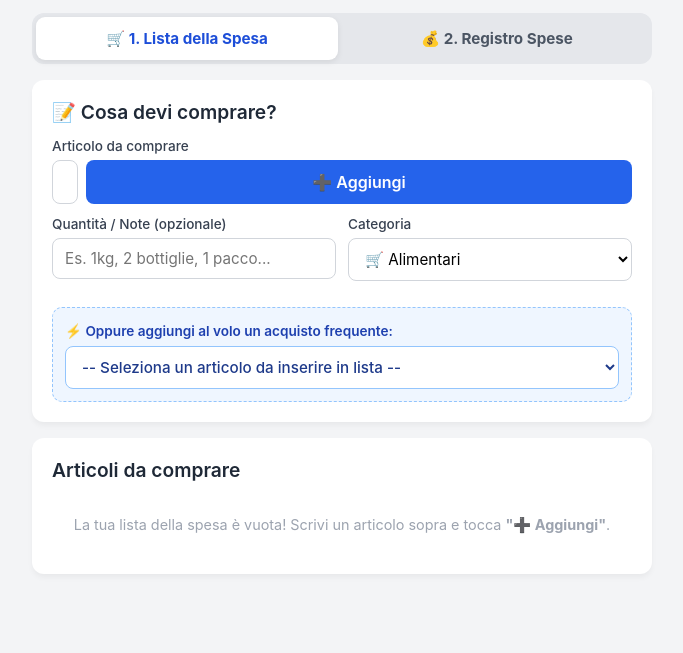
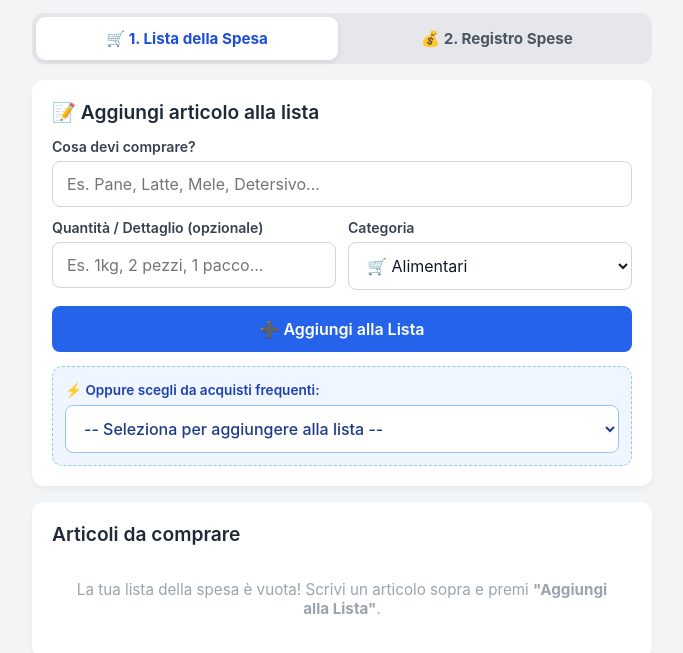
Before and after one commit to gdistaso/spese-tracker, a plain HTML site: page index.html in a window 1280 px wide. Shown: the part 75-728 px from the top of the page, without its empty margins (298-981 px from the left). Drawn offline with Linux system fonts and the light colour scheme.

Commit message:
Add files via upload

```diff
--- a/app.js
+++ b/app.js
@@ -4,7 +4,7 @@
 let expenses = JSON.parse(localStorage.getItem("expenses")) || [];
 let currentFilter = "ALL";
 
-// Lista iniziale degli acquisti frequenti
+// Lista iniziale degli acquisti frequenti (Pulita e corretta)
 const DEFAULT_FREQUENT_ITEMS = [
   { desc: "Pane", cat: "Alimentari", store: "Panetteria" },
   { desc: "Pasta", cat: "Alimentari", store: "Supermercato" },
@@ -18,6 +18,12 @@ const DEFAULT_FREQUENT_ITEMS = [
 ];
 
 let frequentItems = JSON.parse(localStorage.getItem("frequent_items")) || DEFAULT_FREQUENT_ITEMS;
+
+// Pulizia automatica di eventuali caratteri corrotti ereditati in precedenza
+frequentItems = frequentItems.map(item => ({
+  ...item,
+  desc: item.desc.replace(/\uFFFD|\?/g, "è")
+}));
 
 // LISTA DELLA SPESA (Memorizzata nel browser)
 let shoppingList = JSON.parse(localStorage.getItem("shopping_list")) || [];
@@ -140,13 +146,13 @@ function renderShoppingList() {
 }
 
 function addShoppingItem(name, quantity, category) {
-  const cleanName = name.trim();
+  const cleanName = (name || "").trim();
   if (!cleanName) return;
 
   const newItem = {
     id: Date.now() + Math.floor(Math.random() * 1000),
     name: cleanName,
-    quantity: quantity ? quantity.trim() : "",
+    quantity: (quantity || "").trim(),
     category: category || "Alimentari",
     checked: false,
   };
@@ -156,7 +162,7 @@ function addShoppingItem(name, quantity, category) {
   renderShoppingList();
 }
 
-// Invio modulo per aggiungere articolo alla lista della spesa
+// Aggiunta articolo dal modulo
 shoppingForm.addEventListener("submit", function (e) {
   e.preventDefault();
   const name = shoppingItemNameInput.value;
@@ -169,7 +175,7 @@ shoppingForm.addEventListener("submit", function (e) {
   shoppingItemNameInput.focus();
 });
 
-// Spunta articolo nella lista della spesa
+// Spunta/Despunta articolo
 window.toggleShoppingItem = function (id) {
   shoppingList = shoppingList.map((item) => {
     if (item.id === id) {
@@ -181,36 +187,34 @@ window.toggleShoppingItem = function (id) {
   renderShoppingList();
 };
 
-// Elimina articolo dalla lista della spesa
+// Elimina articolo
 window.deleteShoppingItem = function (id) {
   shoppingList = shoppingList.filter((item) => item.id !== id);
   saveShoppingList();
   renderShoppingList();
 };
 
-// Cancella tutti gli articoli spuntati
+// Cancella spuntati
 clearCheckedShoppingBtn.addEventListener("click", function () {
   shoppingList = shoppingList.filter((item) => !item.checked);
   saveShoppingList();
   renderShoppingList();
 });
 
-// CONVERTI ARTICOLO DELLA SPESA IN SPESA REGISTRATA
+// Converti articolo della spesa in spesa pagata
 window.convertShoppingItemToExpense = function (id) {
   const item = shoppingList.find((i) => i.id === id);
   if (!item) return;
 
-  // 1. Passa alla scheda "2. Registro Spese"
+  // Passa al Registro Spese
   switchTab("expenses");
 
-  // 2. Precompila i campi nel registro spese
   descriptionInput.value = item.name;
   categorySelect.value = item.category || "Alimentari";
   quantityInput.value = 1;
   amountInput.value = "";
   amountInput.focus();
 
-  // 3. Spunta l'articolo nella lista come completato
   item.checked = true;
   saveShoppingList();
   renderShoppingList();
@@ -221,7 +225,7 @@ window.convertShoppingItemToExpense = function (id) {
 // ==============================================================================
 function renderFrequentDropdowns() {
   quickSelect.innerHTML = '<option value="">-- Seleziona o inserisci una nuova spesa sotto --</option>';
-  shoppingQuickSelect.innerHTML = '<option value="">-- Seleziona un articolo da inserire in lista --</option>';
+  shoppingQuickSelect.innerHTML = '<option value="">-- Seleziona per aggiungere alla lista --</option>';
 
   frequentItems.forEach((item, index) => {
     const storeInfo = item.store ? ` (${item.store})` : "";
@@ -244,7 +248,7 @@ function saveFrequentItems() {
   localStorage.setItem("frequent_items", JSON.stringify(frequentItems));
 }
 
-// Aggiungi al volo alla lista della spesa dall'elenco frequenti:
+// Aggiungi subito da frequenti alla lista della spesa
 shoppingQuickSelect.addEventListener("change", function () {
   const selectedIndex = this.value;
   if (selectedIndex === "") return;
@@ -256,7 +260,7 @@ shoppingQuickSelect.addEventListener("change", function () {
   }
 });
 
-// Seleziona acquisto frequente nel registro spese:
+// Compila campi nel registro spese da frequenti
 quickSelect.addEventListener("change", function () {
   const selectedIndex = this.value;
   if (selectedIndex === "") {
@@ -276,7 +280,7 @@ quickSelect.addEventListener("change", function () {
   }
 });
 
-// Elimina voce dagli acquisti frequenti:
+// Elimina voce frequente
 deleteFrequentBtn.addEventListener("click", function () {
   const selectedIndex = quickSelect.value;
   if (selectedIndex === "") return;
@@ -366,7 +370,6 @@ filterCategorySelect.addEventListener("change", function (event) {
   renderExpenses();
 });
 
-// Aggiunta nuova spesa nel registro
 expenseForm.addEventListener("submit", function (event) {
   event.preventDefault();
 
@@ -381,7 +384,7 @@ expenseForm.addEventListener("submit", function (event) {
     return;
   }
 
-  // Auto-apprendimento negli acquisti frequenti
+  // Auto-apprendimento
   const alreadyExists = frequentItems.some(
     (item) => item.desc.toLowerCase() === description.toLowerCase()
   );
@@ -432,7 +435,7 @@ clearAllBtn.addEventListener("click", function () {
 });
 
 // ==============================================================================
-// 7. AVVIO INIZIALE (La Lista della Spesa è la scheda predefinita all'avvio)
+// 7. AVVIO INIZIALE
 // ==============================================================================
 renderFrequentDropdowns();
 renderShoppingList();
--- a/index.html
+++ b/index.html
@@ -4,7 +4,7 @@
   <meta charset="UTF-8">
   <meta name="viewport" content="width=device-width, initial-scale=1.0">
   <title>Gestore Spese & Lista della Spesa</title>
-  <link rel="stylesheet" href="style.css">
+  <link rel="stylesheet" href="style.css?v=2.1">
 </head>
 <body>
   <div class="container">
@@ -13,7 +13,7 @@
       <p class="subtitle">Prima pianifichi la spesa, poi registri i costi</p>
     </header>
 
-    <!-- Navigazione a Schede: La Lista della Spesa viene PRIMA -->
+    <!-- Navigazione a Schede: La Lista della Spesa viene al 1° Posto -->
     <nav class="nav-tabs">
       <button type="button" class="tab-btn active" id="tab-shopping-btn">
         🛒 1. Lista della Spesa <span id="shopping-badge" class="badge-count">0</span>
@@ -24,25 +24,28 @@
     </nav>
 
     <!-- ===================================================================== -->
-    <!-- SCHEDA 1 (PRINCIPALE): LISTA DELLA SPESA (Cosa devi comprare)         -->
+    <!-- SCHEDA 1 (PRINCIPALE): LISTA DELLA SPESA                              -->
     <!-- ===================================================================== -->
     <main id="tab-shopping-view" class="tab-view active">
       <section class="form-section">
-        <h2>📝 Cosa devi comprare?</h2>
+        <h2>📝 Aggiungi articolo alla lista</h2>
 
         <form id="shopping-form">
           <div class="form-group">
-            <label for="shopping-item-name">Articolo da comprare</label>
-            <div class="input-with-button">
-              <input type="text" id="shopping-item-name" placeholder="Es. Pane, Mele, Caffè, Detersivo..." required autocomplete="off">
-              <button type="submit" class="btn-primary btn-add">➕ Aggiungi</button>
-            </div>
+            <label for="shopping-item-name">Cosa devi comprare?</label>
+            <input
+              type="text"
+              id="shopping-item-name"
+              placeholder="Es. Pane, Latte, Mele, Detersivo..."
+              required
+              autocomplete="off"
+            >
           </div>
 
           <div class="form-row">
             <div class="form-group">
-              <label for="shopping-quantity">Quantità / Note (opzionale)</label>
-              <input type="text" id="shopping-quantity" placeholder="Es. 1kg, 2 bottiglie, 1 pacco...">
+              <label for="shopping-quantity">Quantità / Dettaglio (opzionale)</label>
+              <input type="text" id="shopping-quantity" placeholder="Es. 1kg, 2 pezzi, 1 pacco...">
             </div>
 
             <div class="form-group">
@@ -56,14 +59,18 @@
               </select>
             </div>
           </div>
+
+          <button type="submit" class="btn-primary" id="btn-add-shopping">
+            ➕ Aggiungi alla Lista
+          </button>
         </form>
 
-        <!-- Scorciatoia: aggiungi velocemente da acquisti frequenti -->
-        <div class="quick-select-group" style="margin-top: 14px; margin-bottom: 0;">
-          <label for="shopping-quick-select">⚡ Oppure aggiungi al volo un acquisto frequente:</label>
+        <!-- Aggiunta rapida da acquisti frequenti -->
+        <div class="quick-select-group">
+          <label for="shopping-quick-select">⚡ Oppure scegli da acquisti frequenti:</label>
           <div class="quick-select-row">
             <select id="shopping-quick-select">
-              <option value="">-- Seleziona un articolo da inserire in lista --</option>
+              <option value="">-- Seleziona per aggiungere alla lista --</option>
             </select>
           </div>
         </div>
@@ -74,20 +81,22 @@
         <div class="list-header">
           <h2>Articoli da comprare</h2>
           <div class="list-controls">
-            <button id="clear-checked-shopping-btn" class="btn-secondary" type="button" style="display:none;">Cancella spuntati</button>
+            <button id="clear-checked-shopping-btn" class="btn-secondary" type="button" style="display:none;">
+              Cancella spuntati
+            </button>
           </div>
         </div>
 
         <ul id="shopping-list" class="shopping-list"></ul>
 
         <div id="shopping-empty-state" class="empty-state">
-          <p>La tua lista della spesa è vuota! Scrivi un articolo sopra e tocca <strong>"➕ Aggiungi"</strong>.</p>
+          <p>La tua lista della spesa è vuota! Scrivi un articolo sopra e premi <strong>"Aggiungi alla Lista"</strong>.</p>
         </div>
       </section>
     </main>
 
     <!-- ===================================================================== -->
-    <!-- SCHEDA 2: REGISTRO SPESE EFFETTUATE (Importi e Totali)                -->
+    <!-- SCHEDA 2: REGISTRO DELLE SPESE EFFETTUATE                             -->
     <!-- ===================================================================== -->
     <main id="tab-expenses-view" class="tab-view">
       <!-- Sezione Riepilogo / Totali -->
@@ -106,7 +115,6 @@
       <section class="form-section">
         <h2>Registra una Spesa</h2>
 
-        <!-- Elenco a discesa degli acquisti frequenti -->
         <div class="form-group quick-select-group">
           <label for="quick-select">⚡ Acquisto frequente (seleziona per compilare):</label>
           <div class="quick-select-row">
@@ -183,6 +191,6 @@
     </main>
   </div>
 
-  <script src="app.js"></script>
+  <script src="app.js?v=2.1"></script>
 </body>
 </html>
--- a/style.css
+++ b/style.css
@@ -13,6 +13,7 @@ body {
   justify-content: center;
   padding: 16px 12px;
   min-height: 100vh;
+  -webkit-text-size-adjust: 100%;
 }
 
 .container {
@@ -142,25 +143,9 @@ h2 {
   color: #1f2937;
 }
 
-/* Campo input con bottone integrato (per la lista della spesa) */
-.input-with-button {
-  display: flex;
-  gap: 8px;
-}
-
-.input-with-button input {
-  flex: 1;
-}
-
-.btn-add {
-  width: auto;
-  padding: 10px 18px;
-  white-space: nowrap;
-}
-
 /* Elenco a discesa acquisti frequenti */
 .quick-select-group {
-  margin-bottom: 14px;
+  margin-top: 14px;
   padding: 12px;
   background-color: #eff6ff;
   border: 1px dashed #93c5fd;
@@ -189,7 +174,7 @@ h2 {
 }
 
 .btn-delete-frequent {
-  padding: 9px 12px;
+  padding: 10px 12px;
   background-color: #fee2e2;
   color: #dc2626;
   border: 1px solid #fca5a5;
@@ -215,7 +200,7 @@ h2 {
   border-color: #e5e7eb;
 }
 
-/* Form e Campi di input */
+/* Form e Campi di input: 16px per evitare zoom forzato su iPhone */
 .form-group {
   display: flex;
   flex-direction: column;
@@ -230,19 +215,20 @@ h2 {
 }
 
 label {
-  font-size: 0.85rem;
-  font-weight: 500;
+  font-size: 0.88rem;
+  font-weight: 600;
   color: #374151;
 }
 
 input, select {
   width: 100%;
-  padding: 10px 12px;
+  padding: 12px 14px;
   border: 1px solid #d1d5db;
   border-radius: 8px;
-  font-size: 0.95rem;
+  font-size: 16px; /* Importante: 16px evita lo zoom automatico e problemi di digitazione su smartphone */
   outline: none;
-  background-color: white;
+  background-color: #ffffff;
+  color: #111827;
   transition: border-color 0.2s, box-shadow 0.2s;
 }
 
@@ -262,10 +248,11 @@ button {
 
 .btn-primary {
   width: 100%;
-  padding: 12px;
+  padding: 13px;
   background-color: #2563eb;
-  color: white;
+  color: #ffffff;
   font-size: 1rem;
+  margin-top: 4px;
 }
 
 .btn-primary:hover {
@@ -273,10 +260,10 @@ button {
 }
 
 .btn-secondary {
-  padding: 6px 10px;
+  padding: 7px 11px;
   background-color: #fee2e2;
   color: #b91c1c;
-  font-size: 0.8rem;
+  font-size: 0.82rem;
 }
 
 .btn-secondary:hover {
@@ -304,8 +291,8 @@ button {
 }
 
 .filter-select {
-  padding: 6px 10px;
-  font-size: 0.82rem;
+  padding: 8px 10px;
+  font-size: 0.85rem;
   border-radius: 8px;
   border: 1px solid #d1d5db;
   color: #374151;
@@ -345,11 +332,11 @@ button {
 .expense-desc, .shopping-item-name {
   font-weight: 600;
   color: #111827;
-  font-size: 0.95rem;
+  font-size: 1rem;
 }
 
 .expense-meta, .shopping-meta {
-  font-size: 0.78rem;
+  font-size: 0.8rem;
   color: #6b7280;
   display: flex;
   flex-wrap: wrap;
@@ -397,8 +384,8 @@ button {
 .btn-delete {
   background: transparent;
   color: #9ca3af;
-  font-size: 1.1rem;
-  padding: 4px 8px;
+  font-size: 1.2rem;
+  padding: 6px 10px;
   border-radius: 6px;
 }
 
@@ -439,11 +426,12 @@ button {
 }
 
 .btn-convert-expense {
-  padding: 7px 10px;
+  padding: 7px 11px;
   background-color: #dbeafe;
   color: #1e40af;
   border: 1px solid #bfdbfe;
-  font-size: 0.8rem;
+  font-size: 0.82rem;
+  font-weight: 600;
   border-radius: 6px;
   display: flex;
   align-items: center;
@@ -459,7 +447,7 @@ button {
   text-align: center;
   padding: 20px;
   color: #9ca3af;
-  font-size: 0.9rem;
+  font-size: 0.95rem;
 }
 
 /* Adattamento schermi piccoli (smartphone) */
```
